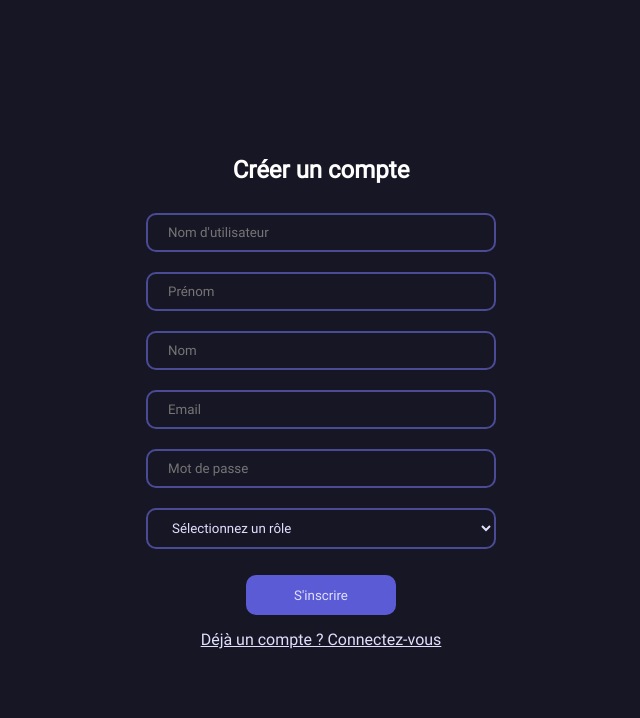
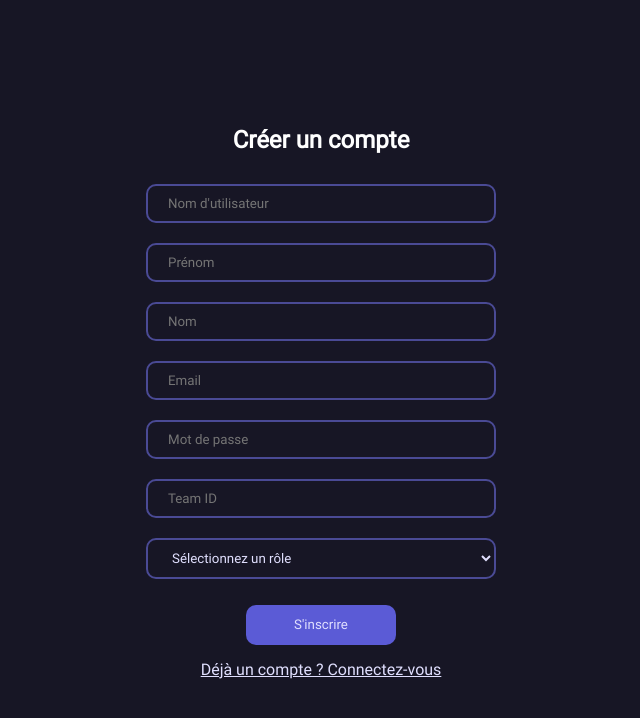
Before and after one commit to Entela8/maturity-models-web, a React (Create React App) app: page /register in a window 1280 px wide. Shown: the top 718 px of the page, without its empty margins (319-959 px from the left). Built offline with nearby package versions, Linux system fonts and the light colour scheme.

Commit message:
feat: inscription avec email

```diff
--- a/src/Pages/User/Register.tsx
+++ b/src/Pages/User/Register.tsx
@@ -1,7 +1,7 @@
 import React, { FormEvent, useState } from 'react';
 import { observer } from 'mobx-react';
 import { Alert, Backdrop, CircularProgress } from '@mui/material';
-import { Link, useNavigate } from 'react-router-dom';
+import { Link, useNavigate, useSearchParams } from 'react-router-dom';
 import { useStores } from '../../Stores';
 import User from '../../Utils/Types/user';
 import { Role } from '../../Utils/Types/role';
@@ -9,6 +9,16 @@ import { isAxiosError } from 'axios';
 
 const Register = observer(() => {
     const { apiStore } = useStores();
+
+    const [loading, setLoading] = useState<boolean>(false);
+    const [registerError, setRegisterError] = useState<boolean>(false);
+    const navigate = useNavigate();
+    const [searchParams] = useSearchParams();
+    const teamFromUrl = searchParams.get('team');
+    const handleChange = (e: React.ChangeEvent<HTMLInputElement | HTMLSelectElement>) => {
+        setUser({ ...user, [e.target.name]: e.target.value });
+    };
+
     const [user, setUser] = useState<User>({
         id: undefined,
         username: '',
@@ -18,22 +28,12 @@ const Register = observer(() => {
         password: '',
         role: Role.MEMBER,
         lastActivity: new Date(),
+        teamId: teamFromUrl ?? ''
     });
-
-    const [loading, setLoading] = useState<boolean>(false);
-    const [registerError, setRegisterError] = useState<boolean>(false);
-
-    const navigate = useNavigate();
-
-    const handleChange = (e: React.ChangeEvent<HTMLInputElement | HTMLSelectElement>) => {
-        setUser({ ...user, [e.target.name]: e.target.value });
-    };
 
     const attemptRegister = async (event: FormEvent<HTMLFormElement>) => {
         event.preventDefault();
         setLoading(true);
-
-        console.log('User Data:', JSON.stringify(user, null, 3));
 
         try {
             await apiStore.post('users/register', user);
@@ -108,6 +108,16 @@ const Register = observer(() => {
                         className='login-input'
                         placeholder='Mot de passe'
                     />
+                    <input
+                        type='text'
+                        name='teamId'
+                        required
+                        value={user.teamId}
+                        onChange={handleChange}
+                        className='login-input'
+                        placeholder='Team ID'
+                        readOnly={!!teamFromUrl}
+                    />
                     <select
                         name='role'
                         required
--- /dev/null
+++ b/src/Utils/Types/team.tsx
@@ -0,0 +1,6 @@
+
+export default interface Team
+{
+    "id": string | undefined,
+    "string": string,
+}
--- a/src/Utils/Types/user.tsx
+++ b/src/Utils/Types/user.tsx
@@ -10,4 +10,5 @@ export default interface User
     "role": Role,
     "password": string,
     "lastActivity": Date,
+    "teamId": string
 }
```
